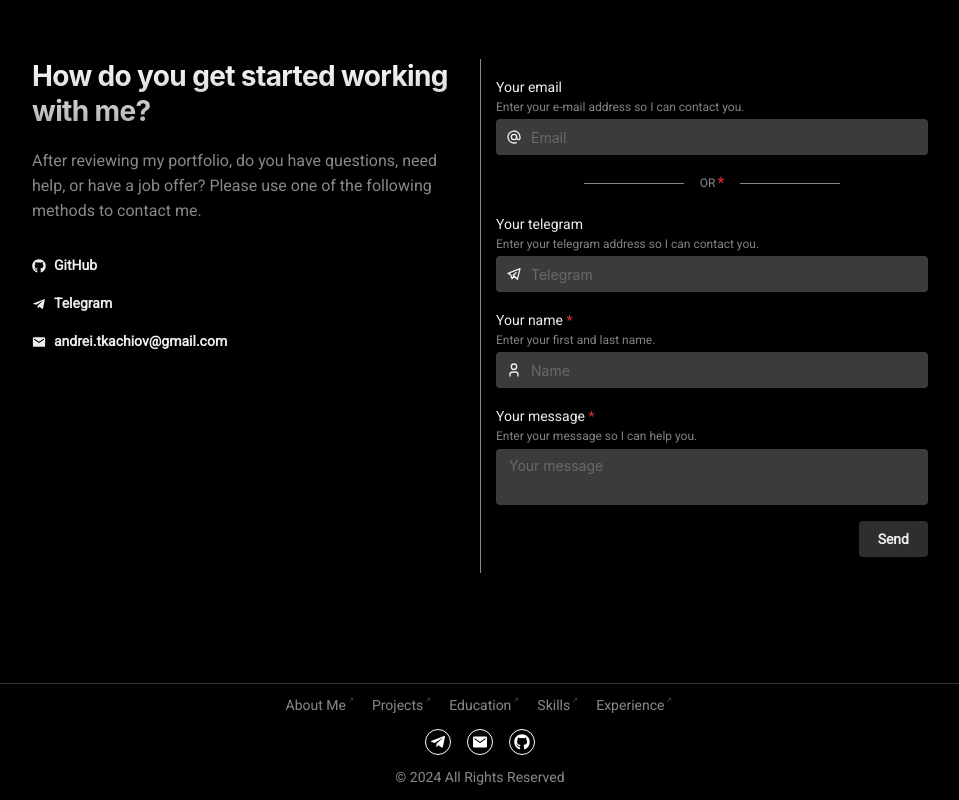
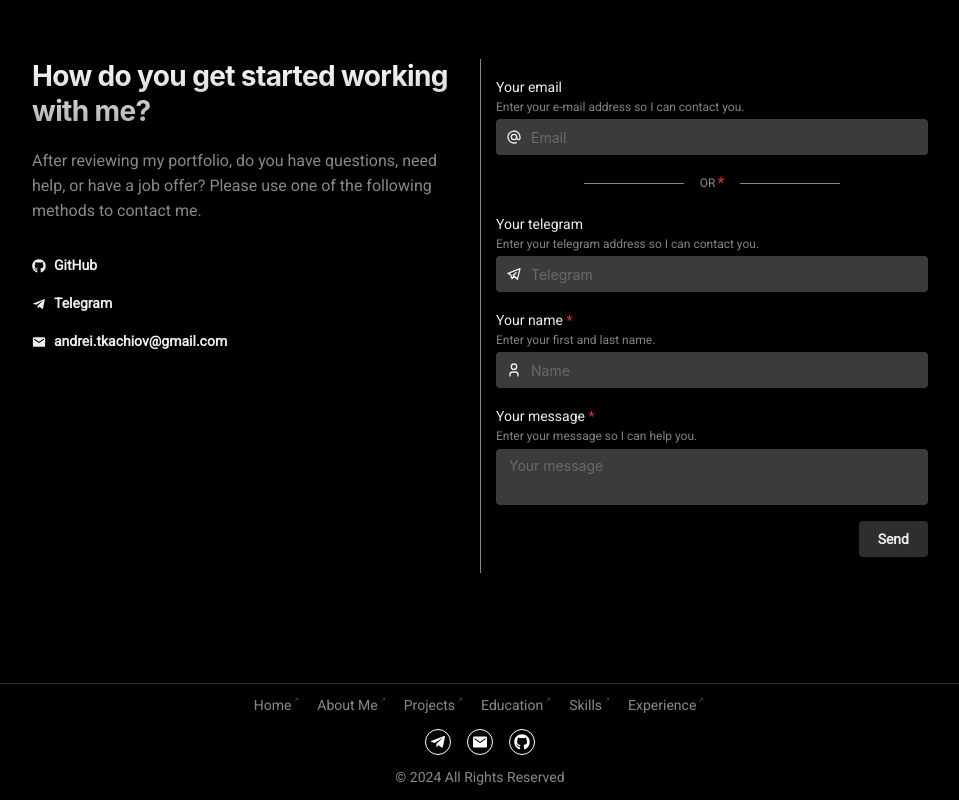
Before and after one commit to AndreiTka4iov/Andrei_Tka4iov_Web, a Next.js app: page / in a window 1280 px wide. Shown: the part 841-1641 px from the top of the page, without its empty margins (160-1119 px from the left). Built offline with nearby package versions, Linux system fonts and the light colour scheme.

Commit message:
some fix

```diff
--- a/src/components/Footer/index.tsx
+++ b/src/components/Footer/index.tsx
@@ -10,6 +10,9 @@ const Footer = () => {
   return (
     <footer className={styles.footer}>
       <Flex gap={16}>
+        <Link href={"/"} className={styles.links}>
+          Home<IoIosArrowRoundForward className={styles.linkIcon} />
+        </Link>
         <Link href={"/about"} className={styles.links}>
           About Me <IoIosArrowRoundForward className={styles.linkIcon} />
         </Link>
```
